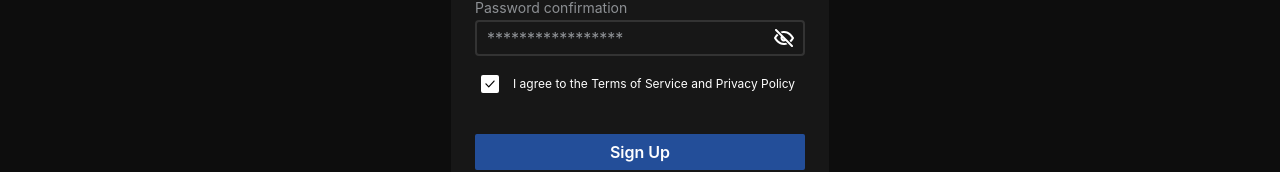
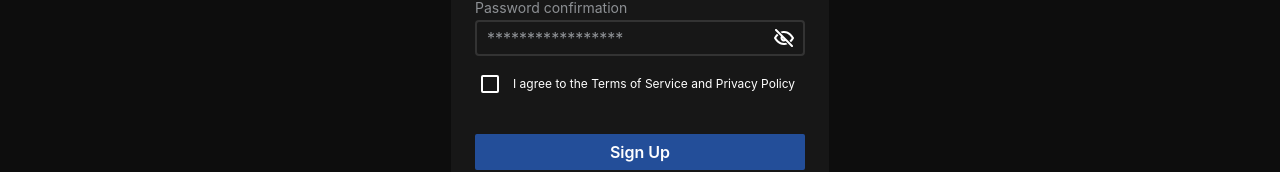
Before and after one commit to instaitincubator/instagram, a Next.js app: page /sign-up in a window 1280 px wide. Shown: the part 457-629 px from the top of the page. Built offline with nearby package versions, Linux system fonts and the light colour scheme.

Commit message:
fix checkbox

```diff
--- a/src/shared/ui/Checkbox/Checkbox.tsx
+++ b/src/shared/ui/Checkbox/Checkbox.tsx
@@ -5,14 +5,14 @@ import Image from 'next/image'
 
 export type CheckboxProps = ComponentPropsWithoutRef<'div'> &
   Partial<{
-    checked?: boolean
     disabled?: boolean
     label?: string
-    onValueChange?: (checked: boolean) => void
+    onChange?: (checked: boolean) => void
+    value?: boolean
   }>
 
 export const Checkbox = forwardRef<ElementRef<'div'>, CheckboxProps>(
-  ({ checked, className, disabled = false, label, onValueChange, ...props }, ref) => {
+  ({ className, disabled = false, label, onChange, value, ...props }, ref) => {
     return (
       <div className={clsx('flex select-none gap-2 items-center', className)} ref={ref} {...props}>
         <div className="relative group">
@@ -20,12 +20,12 @@ export const Checkbox = forwardRef<ElementRef<'div'>, CheckboxProps>(
             className={clsx(
               'w-[18px] absolute top-1/2 left-1/2 transform -translate-x-1/2 -translate-y-1/2 h-[18px] border-[2px] border-light-100 rounded-sm z-20',
               disabled && 'border-[2px] border-light-900',
-              checked && disabled && 'bg-light-900',
-              checked && 'bg-light-100 '
+              value && disabled && 'bg-light-900',
+              value && 'bg-light-100 '
             )}
-            onClick={() => !disabled && onValueChange?.(!checked)}
+            onClick={() => !disabled && onChange?.(!value)}
           >
-            {checked && (
+            {value && (
               <div className="flex items-center justify-center">
                 <Image alt="checked" height={24} src="/checkIcon.svg" width={24} />
               </div>
```
